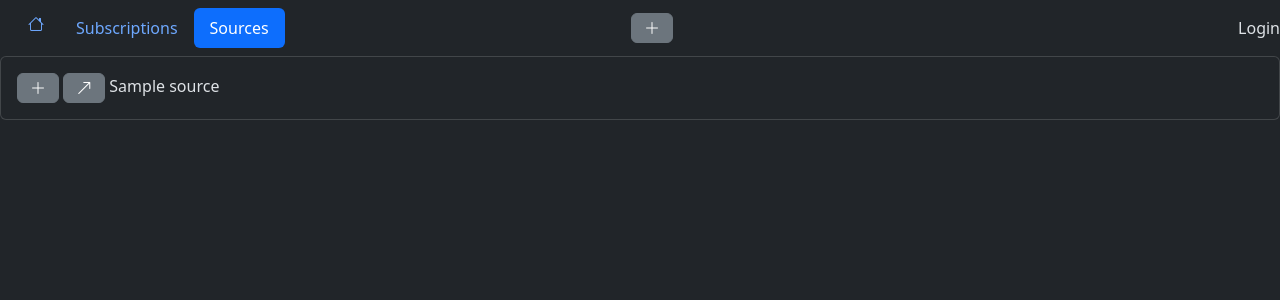
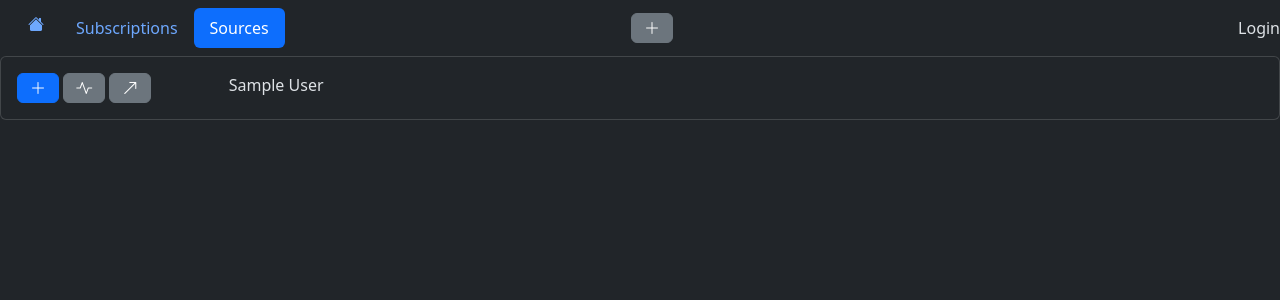
Before and after one commit to ProgradeDV/open-feed-reader, a Django app: template app/site_base/templates/sources/sources_list.html in a window 1280 px wide. Shown: the top 300 px of the page. Run offline with Django 4.2, Linux system fonts and the light colour scheme; the template is opened without the code that fills it: most values are stand-ins (such as "Sample title", 1, 10 or a date in 2020); some libraries are stand-ins or nearby versions.

Commit message:
template clean up, dynamic (un)subscribe button

```diff
--- a/app/site_base/templates/posts/posts_list.html
+++ b/app/site_base/templates/posts/posts_list.html
@@ -4,7 +4,10 @@
 {% for post in posts %}
 <div class="card">
     <div class="card-body">
-        <a href="{% url 'post' post_id=post.id %}">{{ post.title }}</a>
+        <div class="container-fluid">
+            <h3><a href="{% url 'post' post_id=post.id %}">{{ post.title }}</a></h3>
+            <p><a href="{% url 'source' source_id=post.source.id %}">{{ post.source.name }}</a></p>
+        </div>
     </div>
 </div>
 {% endfor %}
--- a/app/site_base/templates/site_base/base.html
+++ b/app/site_base/templates/site_base/base.html
@@ -21,7 +21,7 @@
     <nav class="navbar navbar-expand-lg bg-dark">
       <div class="container-fluid">
         <nav class="nav nav-pills">
-          <a class="flex-sm-fill text-sm-center nav-link {% if request.path == '/' %}active{% endif %}" href="/"><i class="bi bi-house"></i></a>
+          <a class="flex-sm-fill text-sm-center nav-link {% if request.path == '/' %}active{% endif %}" href="/"><i class="bi bi-house-fill"></i></a>
           <a class="flex-sm-fill text-sm-center nav-link {% if 'subscriptions' in request.path %}active{% endif %}" href="{% url 'subscriptions' %}">Subscriptions</a>
           <a class="flex-sm-fill text-sm-center nav-link {% if 'sources' in request.path %}active{% endif %}" href="{% url 'all_sources' %}">Sources</a>
         </nav>
--- a/app/site_base/templates/sources/sources_list.html
+++ b/app/site_base/templates/sources/sources_list.html
@@ -7,21 +7,32 @@
 </div>
 {% endblock %}
 {% endif %}
-
+<i class="bi bi-activity"></i>
 
 {% block content %}
 {% for source in sources %}
 <div class="card">
     <div class="card-body">
-        <a href="{% url 'subscribe_source' source_id=source.id %}" class="btn btn-secondary"><i class="bi bi-plus-lg"></i></a>
-        <a href="{{ source.site_url }}" class="btn btn-secondary"><i class="bi bi-arrow-up-right"></i></a>
-        {{ source.name }}
-        {% if perms.feeds_extentions.edit_source %}
-        <a href="{% url 'edit_source' source_id=source.id %}" class="btn btn-secondary"><i class="bi bi-gear"></i></a>
-        {% endif %}
-        {% if perms.feeds_extentions.delete_source %}
-        <a href="{% url 'delete_source' source_id=source.id %}" class="btn btn-danger"><i class="bi bi-trash"></i></a>
-        {% endif %}
+        <div class="row">
+            <div class="col-sm-2">
+                {% if source in subed_sources %}
+                <a href="{% url 'unsubscribe_source' source_id=source.id %}" class="btn btn-primary"><i class="bi bi-dash-lg"></i></a>
+                {% else %}
+                <a href="{% url 'subscribe_source' source_id=source.id %}" class="btn btn-primary"><i class="bi bi-plus-lg"></i></a>
+                {% endif %}
+                <a href="{% url 'source' source_id=source.id %}" class="btn btn-secondary"><i class="bi bi-activity"></i></a>
+                <a href="{{ source.best_link }}" class="btn btn-secondary"><i class="bi bi-arrow-up-right"></i></a>
+                {% if perms.feeds.edit_source %}
+                <a href="{% url 'edit_source' source_id=source.id %}" class="btn btn-secondary"><i class="bi bi-gear"></i></a>
+                {% endif %}
+                {% if perms.feeds.delete_source %}
+                <a href="{% url 'delete_source' source_id=source.id %}" class="btn btn-danger"><i class="bi bi-trash"></i></a>
+                {% endif %}
+            </div>
+            <div class="col-sm-10">
+                {{ source.display_name }}
+            </div>
+        </div>
     </div>
 </div>
 {% endfor %}
--- a/app/site_base/templates/subscriptions/unsubscribe.html
+++ b/app/site_base/templates/subscriptions/unsubscribe.html
@@ -5,7 +5,7 @@
 <div>
     Unsubscribe from <b>{{ sub.source.name }}</b> ?
 </div>
-<form action="{% url 'unsubscribe' sub_id=sub.id %}" method="post">
+<form action="{% url 'unsubscribe_source' source_id=sub.source.id %}" method="post">
   {% csrf_token %}
   {% buttons %}
     <button type="submit" class="btn btn-primary">
--- a/app/site_base/urls.py
+++ b/app/site_base/urls.py
@@ -1,17 +1,18 @@
 """contains the urls for open feed reader"""
 from django.contrib import admin
-from django.urls import path, include
+from django.urls import path
 from . import views
 
 urlpatterns = [
-    path('',                                   views.all_posts,           name='all_posts'),
-    path('post/<int:post_id>/',                views.post,                name='post'),
-    path('sources/',                           views.all_sources,         name='all_sources'),
-    path('sources/new/',                       views.new_source,          name='new_source'),
-    path('sources/<int:source_id>/edit/',      views.edit_source,         name='edit_source'),
-    path('sources/<int:source_id>/delete/',    views.delete_source,       name='delete_source'),
-    path('sources/<int:source_id>/subscribe/', views.subscribe_source,    name='subscribe_source'),
-    path('subscriptions/',                     views.subscriptions,       name='subscriptions'),
-    path('subscriptions/new/',                 views.new_subscription,    name='new_subscription'),
-    path('subscriptions/<int:sub_id>/delete/', views.delete_subscription, name='delete_subscription'),
+    path('',                                     views.all_posts,           name='all_posts'),
+    path('post/<int:post_id>/',                  views.post,                name='post'),
+    path('sources/',                             views.all_sources,         name='all_sources'),
+    path('sources/new/',                         views.new_source,          name='new_source'),
+    path('sources/<int:source_id>/',             views.source,              name='source'),
+    path('sources/<int:source_id>/edit/',        views.edit_source,         name='edit_source'),
+    path('sources/<int:source_id>/delete/',      views.delete_source,       name='delete_source'),
+    path('sources/<int:source_id>/subscribe/',   views.subscribe_source,    name='subscribe_source'),
+    path('sources/<int:source_id>/unsubscribe/', views.unsubscribe_source,  name='unsubscribe_source'),
+    path('subscriptions/',                       views.subscriptions,       name='subscriptions'),
+    path('subscriptions/new/',                   views.new_subscription,    name='new_subscription'),
 ]
```
Also changed, not shown: app/site_base/templates/sources/source.html (+29 -0 lines), app/site_base/templates/subscriptions/subscriptions_list.html (+4 -3 lines), app/site_base/views.py (+25 -22 lines).
